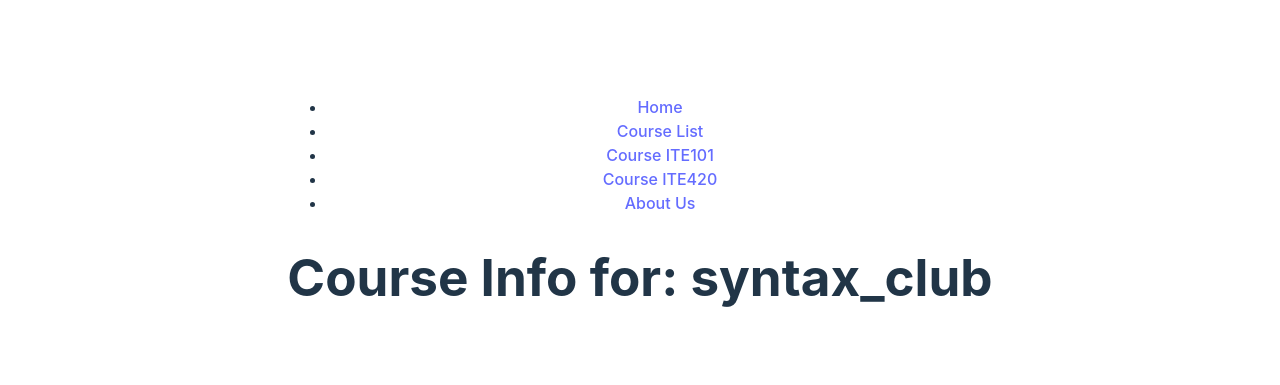
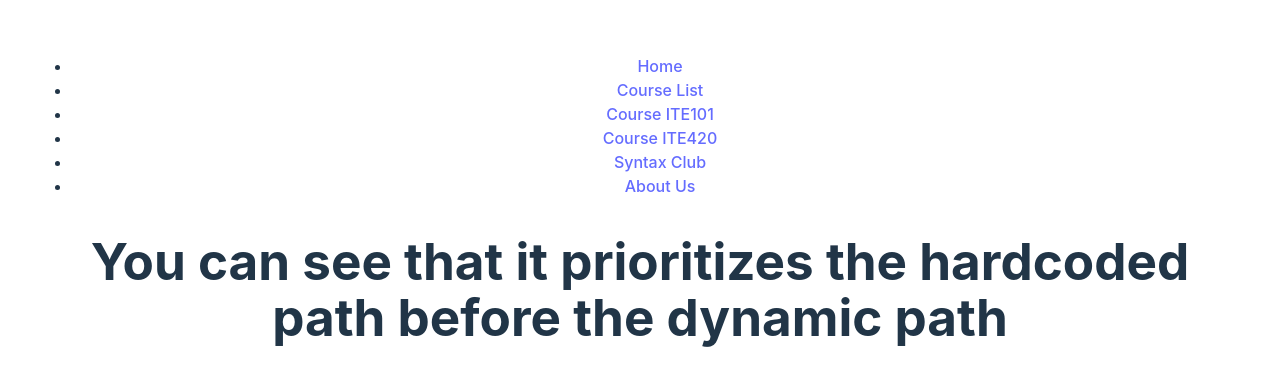
Before and after one commit to catch-the-vision-workshop/react-router-tutorial, a React (Vite) app: page /courses/syntax_club in a window 1280 px wide. Shown: the part 191-576 px from the top of the page. Built offline with nearby package versions, Linux system fonts and the light colour scheme.

Commit message:
react router's priority for hardcoded path over dynamic

```diff
--- a/src/App.jsx
+++ b/src/App.jsx
@@ -5,6 +5,7 @@ import AboutUs from "./pages/about_us";
 import CourseList from "./pages/course_list";
 import NotFound from "./pages/not_found";
 import CourseInfo from "./pages/course_info";
+import SyntaxClub from "./pages/syntax";
 
 function App() {
   return (
@@ -24,6 +25,9 @@ function App() {
             <Link to="/courses/ITE420">Course ITE420</Link>
           </li>
           <li>
+            <Link to="/courses/syntax_club">Syntax Club</Link>
+          </li>
+          <li>
             <Link to="/about">About Us</Link>
           </li>
         </ul>
@@ -37,6 +41,9 @@ function App() {
         {/* will store value after /courses/.. inside "code" */}
         <Route path="/courses/:code" element={<CourseInfo />} />
 
+        {/* react router tends to see if the path matches with the hardcoded one first before checking with the dynamic one*/}
+        <Route path="/courses/syntax_club" element={<SyntaxClub />} />
+
         {/* will render this if url does not match any of the above */}
         <Route path="*" element={<NotFound />} />
       </Routes>
--- /dev/null
+++ b/src/pages/syntax.jsx
@@ -0,0 +1,7 @@
+export default function SyntaxClub() {
+  return (
+    <h1>
+      You can see that it prioritizes the hardcoded path before the dynamic path
+    </h1>
+  );
+}
```
